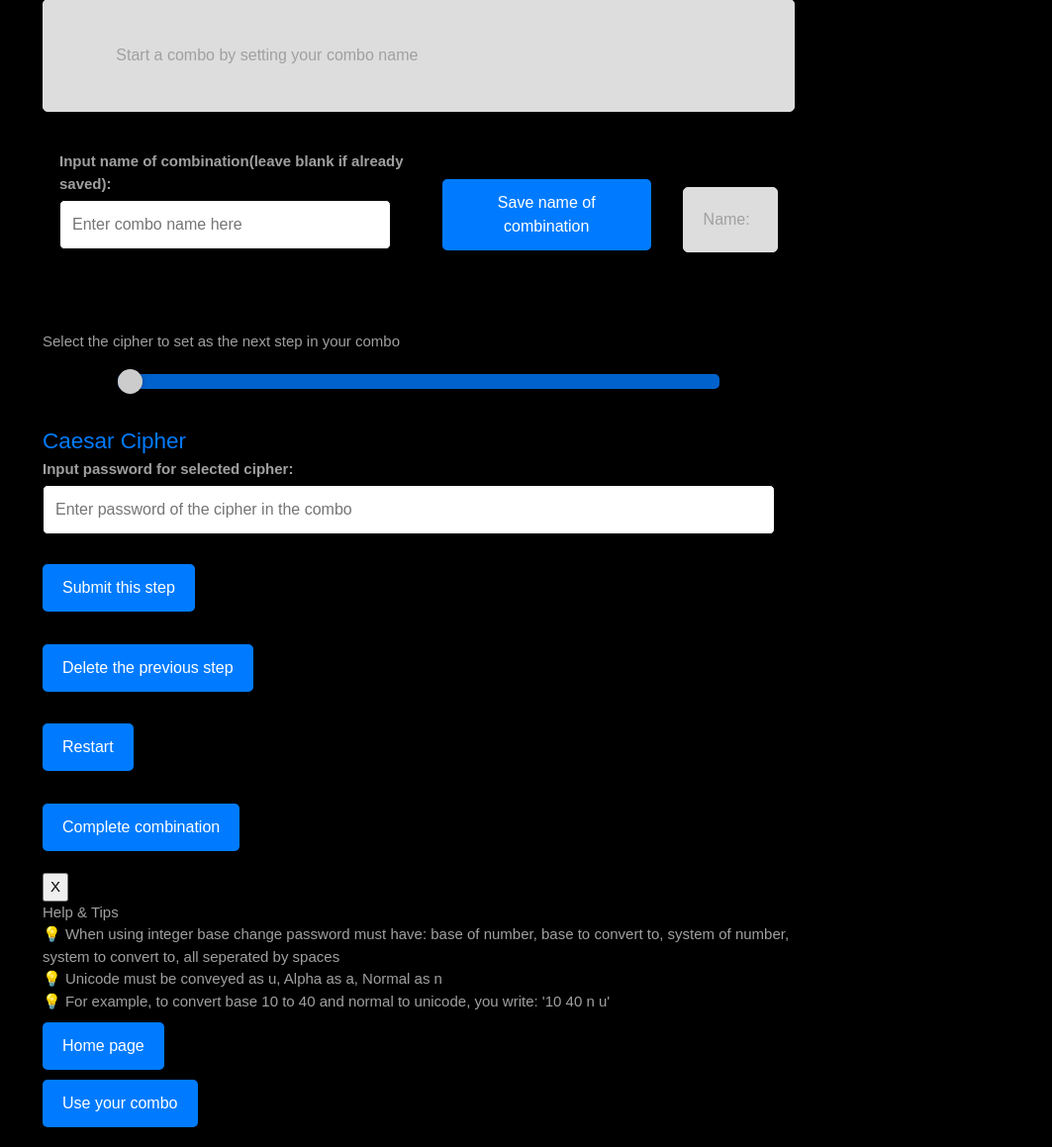
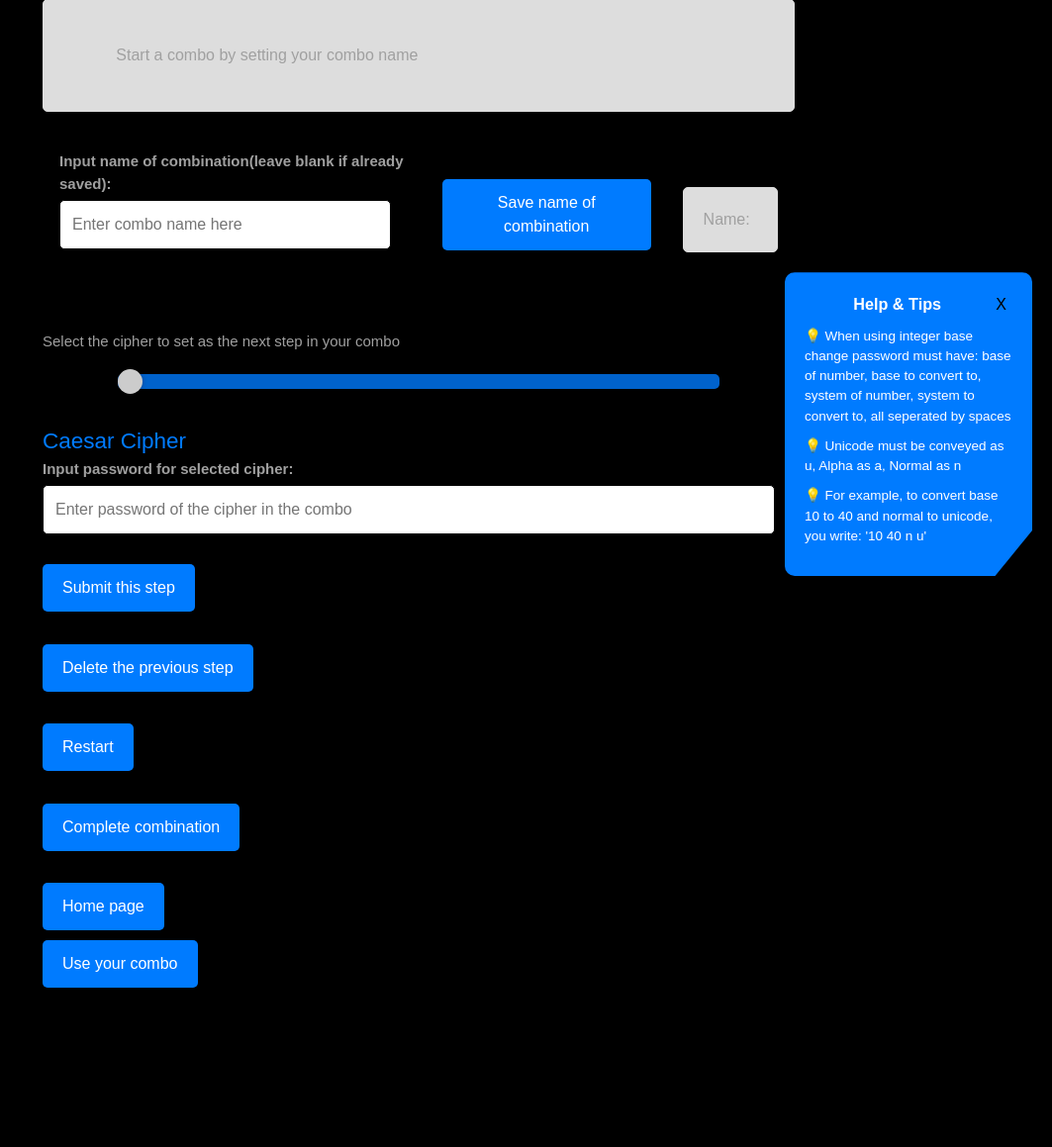
Before and after one commit to Cipherious123/Cipherious, a Flask app: page /create_combo in a window 1280 px wide. Shown: the part 198-1357 px from the top of the page at 99% size, without its empty margins (217-1280 px from the left). After the commit the page ends 1196 px from the top, so only its background shows below. Run offline with Flask 3, Linux system fonts and the light colour scheme; some libraries are stand-ins or nearby versions.

Commit message:
modified:   app.py 	modified:   combo_conv.py 	modified:   templates/HOME.html 	modified:   templates/create_combo.html

```diff
--- a/app.py
+++ b/app.py
@@ -157,9 +157,11 @@ def check_base(num, base_in, base_out, sys_in):
             issue.raise_issue("Your number includes characters that are not in your number system for given base")
     return issue
 
+def inp_check(inp, cipher):
+    pass
 def read_combo(combo):
     output = ""
-    lookup_dict = {"csar":"Caesar", "vig":"Vigenere", "morse":"Morse", "sub":"Substitution", "scrambler":"Scrambler", "byoc":"Build your own cipher", "aes":"AES(128)"}
+    lookup_dict = {"csar":"Caesar", "vig":"Vigenere", "morse":"Morse", "sub":"Substitution", "scrambler":"Scrambler", "byoc":"Build your own cipher", "aes":"AES(128)", "base":"Integer Base Changer"}
     count = 0
     if combo == []:
         return ""
@@ -589,7 +591,7 @@ def set_name():
     session['comboname'] = comboname
 
 def submit():
-    lookup_dict = {'0':"csar", '1':"vig", '2':"sub", '3':"scrambler", '4':"byoc", '5':"morse", '6':"aes"}
+    lookup_dict = {'0':"csar", '1':"vig", '2':"sub", '3':"scrambler", '4':"byoc", '5': "base", '6':"morse", '7':"aes"}
     ciphername = request.form['cipherselected']
     password = request.form['password']
 
--- a/combo_conv.py
+++ b/combo_conv.py
@@ -143,7 +143,6 @@ def vig(input, password, ende):
         inp=input.lower() #Input of inp
         inp_list = list(map(str, inp))
         return vigenere_converter(inp_list, keylist, ende)
-
     return vigenere()
 
 def sub(inp, password, ende):
@@ -395,6 +394,9 @@ def combination(text, ende, combo):
             else:
                 return None
 
+        elif cipher == "morse":
+            text = morse(text, 1)
+
         elif cipher == "base":
             lookup_ = {"u": "unicode", "a": "alpha", "n": "normal"}
             password = p_word.split()
@@ -405,16 +407,16 @@ def combination(text, ende, combo):
         text = unfilter(text, template)
     return text
 
-def filter_list(inp, cipher, ende): #Creates a list which maps where non-allowed letters should go
+def filter_list(inp, cipher, ende, base_in = None): #Creates a list which maps where non-allowed letters should go
     output_list= []
     capitals = "ABCDEFGHIJKLMNOPQRSTUVWXYZ "
     unicode = """ !"#$%&'()*+,-./0123456789:;<=>?@ABCDEFGHIJKLMNOPQRSTUVWXYZ[\\]^_`abcdefghijklmnopqrstuvwxyz{|}~"""
     morse_en = "abcdefghijklmnopqrstuvwxyz 1234567890"
     morse_de = "- .|"
     if ende == 1:
-        lookup = {"csar":alphaone, "sub":unicode, "vig":alphaone, "morse": morse_en, "byoc": alphaone, "aes":unicode, "scrambler":unicode, "numbase":unicode}
+        lookup = {"csar":alphaone, "sub":unicode, "vig":alphaone, "morse": morse_en, "byoc": alphaone, "aes":unicode, "scrambler":unicode, "numbase":unicode[:base_in]}
     else:
-        lookup = {"csar":alphaone, "sub":unicode, "vig":alphaone, "morse": morse_de, "byoc": alphaone, "aes":unicode, "scrambler":unicode, "numbase":unicode}
+        lookup = {"csar":alphaone, "sub":unicode, "vig":alphaone, "morse": morse_de, "byoc": alphaone, "aes":unicode, "scrambler":unicode, "numbase":unicode[:base_in]}
 
     filtered = ""
     def morse_len(char):
--- a/templates/HOME.html
+++ b/templates/HOME.html
@@ -296,7 +296,7 @@
             <div class="container" style="padding: 24px;">
               <h3 style="font-size: 1.8em; font-family: 'Arial', sans-serif; color: #007BFF; text-align: center;">INTEGER BASE CHANGER</h3>
               <p style="font-size: 1.1em; font-family: 'Arial', sans-serif; color: #555; line-height: 1.7; text-align: justify; margin-top: 20px;">
-                Change the basis of your integers. You can choose any integer from base 2 (binary) all the way to base 94! <br>
+                Change the basis of your integers. You can choose any integer from base 2 (binary) all the way to base 95! <br>
                 Choose to write your numbers in different systems, from normal (0,1,2...) to unicode(!,",#... ) to alpha(A,B,C...)
               </p>
                 <br>
--- a/templates/create_combo.html
+++ b/templates/create_combo.html
@@ -75,7 +75,7 @@
             word-wrap: break-word;
         }
 
-            .slider-container {
+        .slider-container {
             width: 80%;
             margin: 20px auto;
         }
@@ -118,6 +118,50 @@
             margin-top: 30px;
             font-size: 1.5em;
             color: #007BFF;
+        }
+
+        .help-box {
+            position: fixed;
+            bottom: 20px;
+            right: 20px;
+            width: 250px;
+            padding: 20px;
+            background-color: #007BFF;
+            color: white;
+            font-family: Arial, sans-serif;
+            z-index: 1000;
+            box-shadow: 0 5px 15px rgba(0, 0, 0, 0.3);
+            font-size: 0.9em;
+            line-height: 1.5;
+            border-radius: 10px;
+            clip-path: polygon(0% 0%, 100% 0%, 100% 85%, 85% 100%, 0% 100%);
+        }
+
+        /* Styling for the header */
+        .help-box-header {
+            font-size: 1.2em;
+            font-weight: bold;
+            margin-bottom: 10px;
+            text-align: center;
+        }
+
+        /* Style for the tips */
+        .tip {
+            margin-bottom: 10px;
+        }
+
+        /* Optional: additional hover effect to add interactivity */
+        .help-box:hover {
+            background-color: #0056b3;
+            transition: background-color 0.3s ease;
+        }
+
+        .close-btn {
+            background-color: transparent;
+            border: none;
+            font-size: 16px;
+            cursor: pointer;
+            float: right;
         }
     </style></head>
     <body>
```
